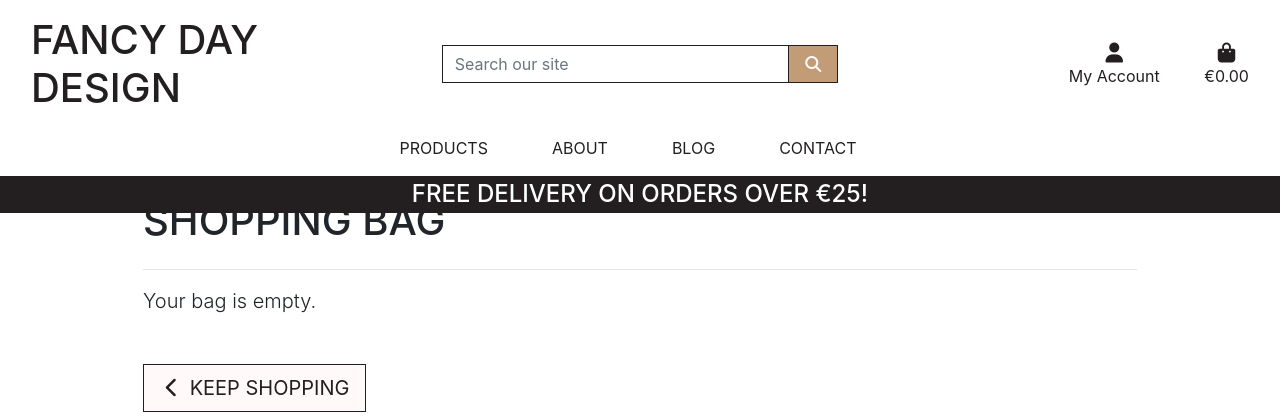
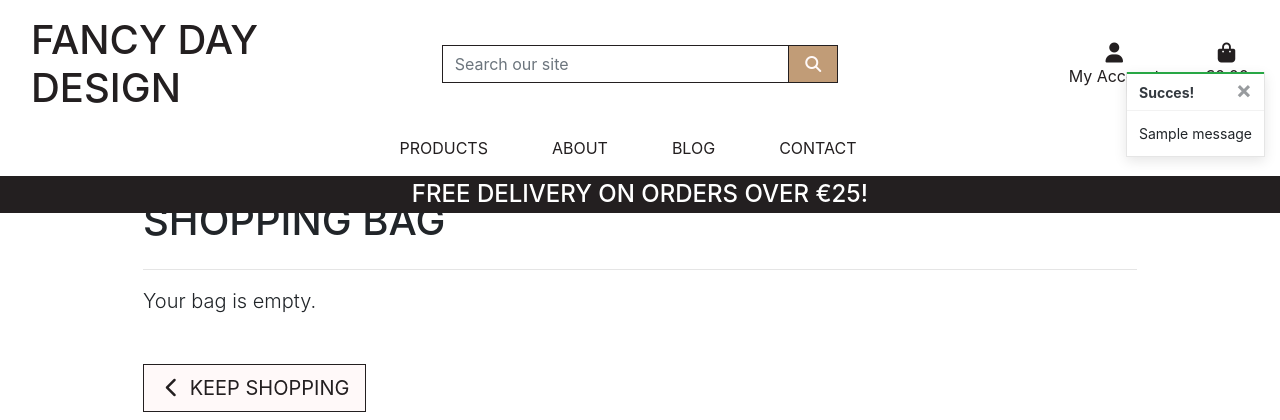
Before and after one commit to gwenjo/FancyDayDesign, a Django app: page /bag/ in a window 1280 px wide. Shown: the top 420 px of the page. Run offline with Django 3.2, Linux system fonts and the light colour scheme; tables that the repository leaves empty hold one stand-in row (values such as "Sample post"); one stand-in notice (Sample message) is shown; some libraries are stand-ins or nearby versions.

Commit message:
added toasts messages

```diff
--- a/bag/templatetags/bag_tools.py
+++ b/bag/templatetags/bag_tools.py
@@ -3,7 +3,6 @@ from django import template
 
 register = template.Library()
 
-
 @register.filter(name='calc_subtotal')
 def calc_subtotal(price, quantity):
     return price * quantity
--- a/fancydaydesign/settings.py
+++ b/fancydaydesign/settings.py
@@ -80,6 +80,8 @@ TEMPLATES = [
     },
 ]
 
+MESSAGE_STORAGE = 'django.contrib.messages.storage.session.SessionStorage'
+
 AUTHENTICATION_BACKENDS = (
     # Needed to login by username in Django admin, regardless of `allauth`
     'django.contrib.auth.backends.ModelBackend',
--- a/static/css/base.css
+++ b/static/css/base.css
@@ -334,6 +334,23 @@ sort-select-wrapper {
     text-align: center;
 }
 
+/*------ bootstrap toasts  ------*/
+
+.message-container {
+    position: fixed;
+    top: 72px;
+    right: 15px;
+    z-index: 99999999999;
+}
+
+.custom-toast {
+    overflow: visible;
+}
+
+.toast-capper {
+    height: 2px;
+}
+
 /*------ Footer ------*/
 
 footer {
--- a/templates/base.html
+++ b/templates/base.html
@@ -117,8 +117,23 @@
         </div>
     </header>
 
+    <!--- Messages --->
     {% if messages %}
-        <div class="message-container"></div>
+    <div class="message-container">
+        {% for message in messages %}
+        {% with message.level as level %}
+        {% if level == 40 %}
+        {% include 'includes/toasts/toast_error.html' %}
+        {% elif level == 30 %}
+        {% include 'includes/toasts/toast_warning.html' %}
+        {% elif level == 25 %}
+        {% include 'includes/toasts/toast_success.html' %}
+        {% else %}
+        {% include 'includes/toasts/toast_info.html' %}
+        {% endif %}
+        {% endwith %}
+        {% endfor %}
+    </div>
     {% endif %}
 
     {% block page_header %}
@@ -127,11 +142,14 @@
     {% block content %}
     {% endblock %}
 
+    <!--- Toasts --->
     {% block postloadjs %}
+    <script type="text/javascript">
+        $('.toast').toast('show');
+    </script>
     {% endblock %}
 
     <!-- Footer -->
-
     {% include 'includes/footer.html' %}
 
   </body>
--- /dev/null
+++ b/templates/includes/toasts/toast_success.html
@@ -0,0 +1,13 @@
+<div class="toast custom-toast rounded-0 border-top-0" data-autohide="false">
+    <div class="arrow-up arrow-success"></div>
+    <div class="w-100 toast-capper bg-success"></div>
+    <div class="toast-header bg-white text-dark">
+        <strong class="mr-auto">Succes!</strong>
+        <button type="button" class="ml-2 mb-1 close text-dark" data-dismiss="toast" aria-label="Close">
+            <span aria-hidden="true">&times;</span>
+        </button>
+    </div>
+    <div class="toast-body bg-white">
+        {{ message }}
+    </div>
+</div>
```
Also changed, not shown: templates/includes/toasts/toast_error.html (added, +13 -0 lines), templates/includes/toasts/toast_info.html (added, +13 -0 lines), templates/includes/toasts/toast_warning.html (added, +13 -0 lines).
